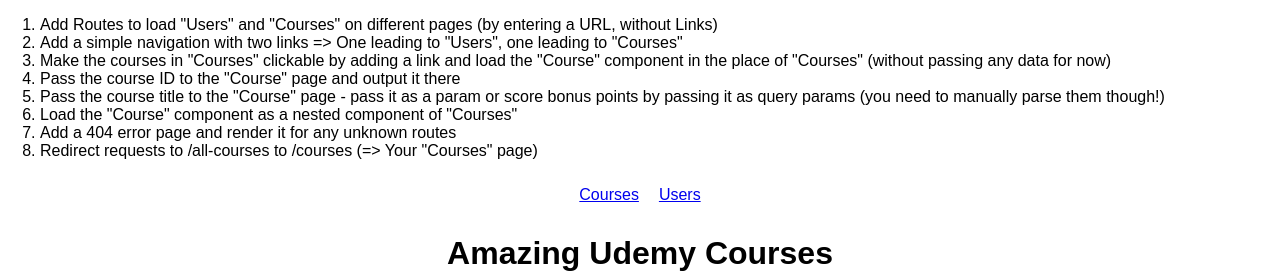
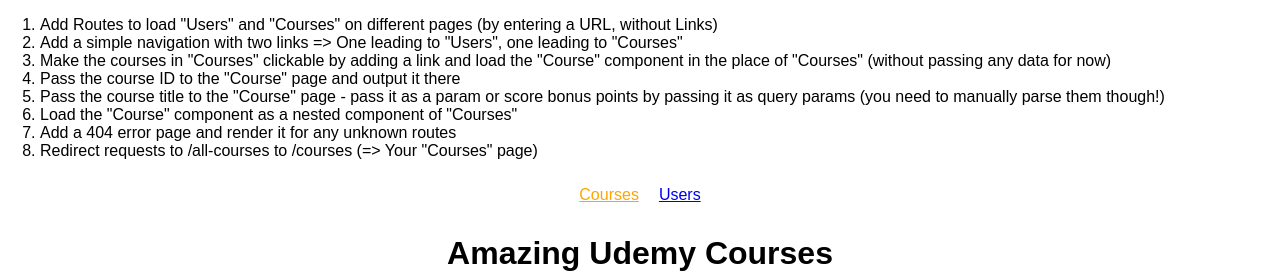
Before and after one commit to brunar/routing-react, a React (Create React App) app: page /courses/1/1 in a window 1280 px wide. Shown: the top 276 px of the page. Built offline with nearby package versions, Linux system fonts and the light colour scheme.

Commit message:
2 - Changing for NavLink to apply style class active

```diff
--- a/src/App.js
+++ b/src/App.js
@@ -1,5 +1,5 @@
 import React, { Component } from 'react';
-import { Route, Link } from 'react-router-dom';
+import { Route, NavLink } from 'react-router-dom';
 
 import Courses from './containers/Courses/Courses';
 import Users from './containers/Users/Users';
@@ -20,8 +20,8 @@
         </ol>
         <nav>
           <ul style={{ listStyle: 'none', margin: '0', padding: '0' }}>
-            <li style={{ padding: '10px', display: 'inline-block' }}><Link to="/courses">Courses</Link></li>
-            <li style={{ padding: '10px', display: 'inline-block' }}><Link to="/users">Users</Link></li>
+            <li style={{ padding: '10px', display: 'inline-block' }}><NavLink to="/courses">Courses</NavLink></li>
+            <li style={{ padding: '10px', display: 'inline-block' }}><NavLink to="/users">Users</NavLink></li>
           </ul>
         </nav>
         <Route path="/courses" component={Courses} />
--- a/src/index.css
+++ b/src/index.css
@@ -4,3 +4,7 @@
   font-family: sans-serif;
   text-align: center;
 }
+
+.active {
+  color: orange;
+}
```
